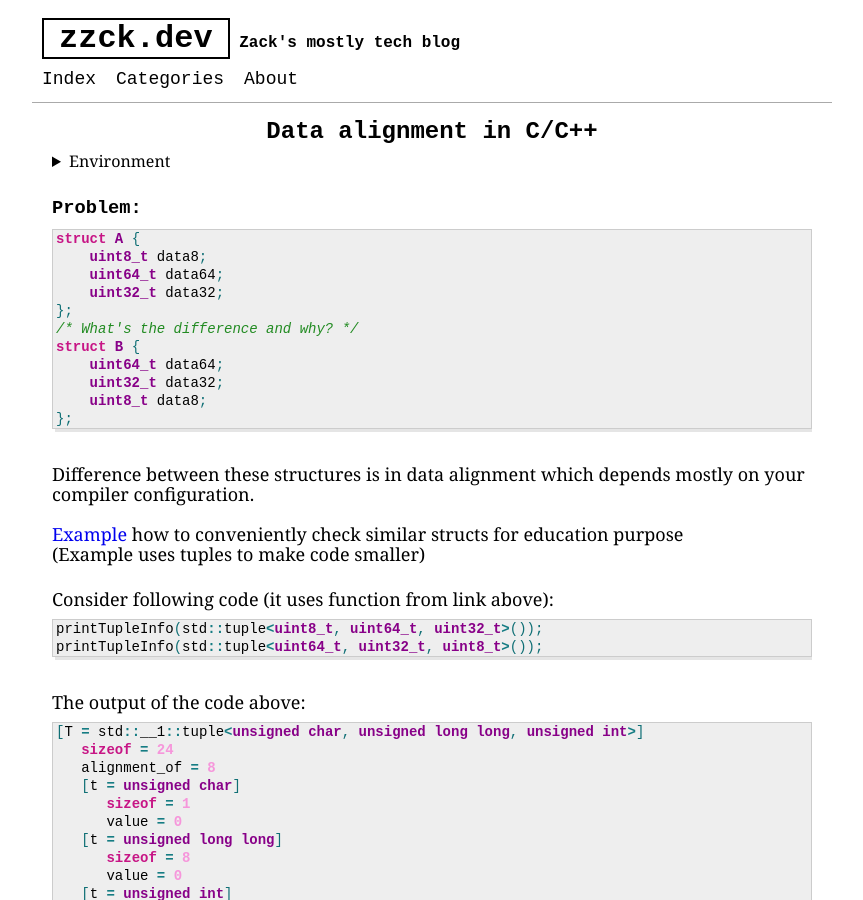
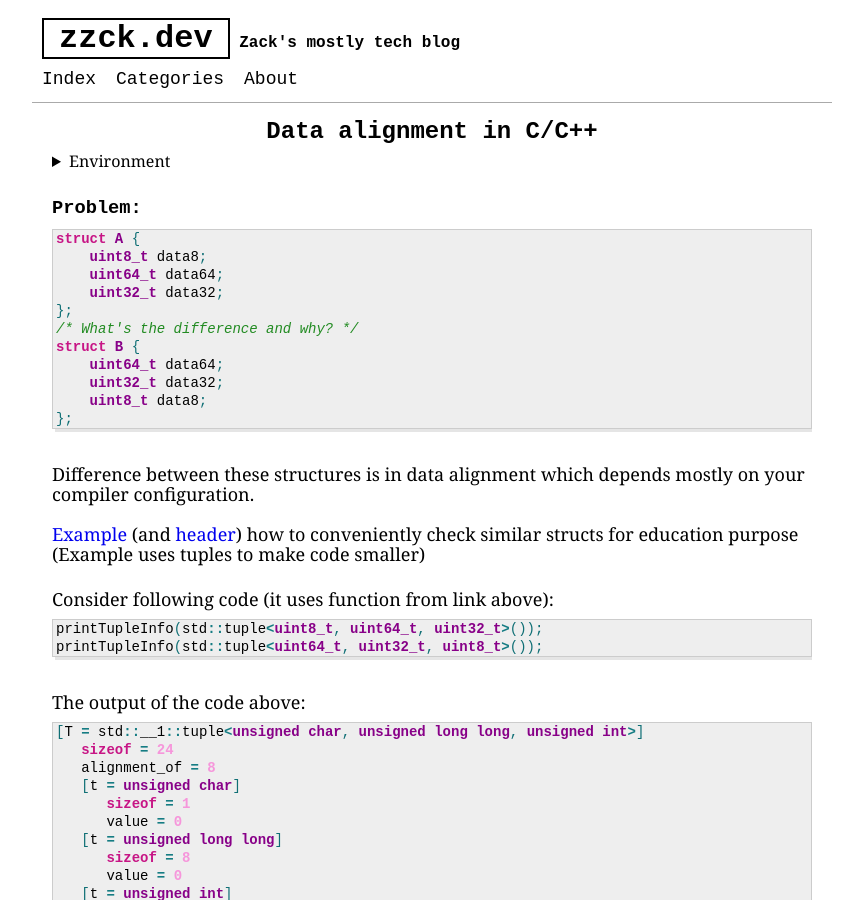
Before and after one commit to ZaharBozhok/zzck.dev, a Jekyll site: the page built from _posts/2021-07-08-c++-struct-alignment.markdown, in a window 1280 px wide and 900 px high. Shown: the whole window, without its empty margins (208-1071 px from the left). Built offline with Jekyll 4.4.1, drawn with Linux system fonts in a browser that asks for light colours; comment, search, counter and statistics services are not loaded.

Commit message:
Added header ref

```diff
--- a/_posts/2021-07-08-c++-struct-alignment.markdown
+++ b/_posts/2021-07-08-c++-struct-alignment.markdown
@@ -35,7 +35,7 @@ struct B {
 <br>
 
 Difference between these structures is in data alignment which depends mostly on your compiler configuration. <br><br>
-[Example](https://github.com/ZaharBozhok/cpp_learning/blob/master/src/ClassPaddingAndSize.cpp) how to conveniently check similar structs for education purpose<br>
+[Example](https://github.com/ZaharBozhok/cpp_learning/blob/master/src/ClassPaddingAndSize.cpp) (and [header](https://github.com/ZaharBozhok/cpp_learning/blob/master/src/utils.h)) how to conveniently check similar structs for education purpose<br>
 (Example uses tuples to make code smaller)
 <br><br>
 
```
